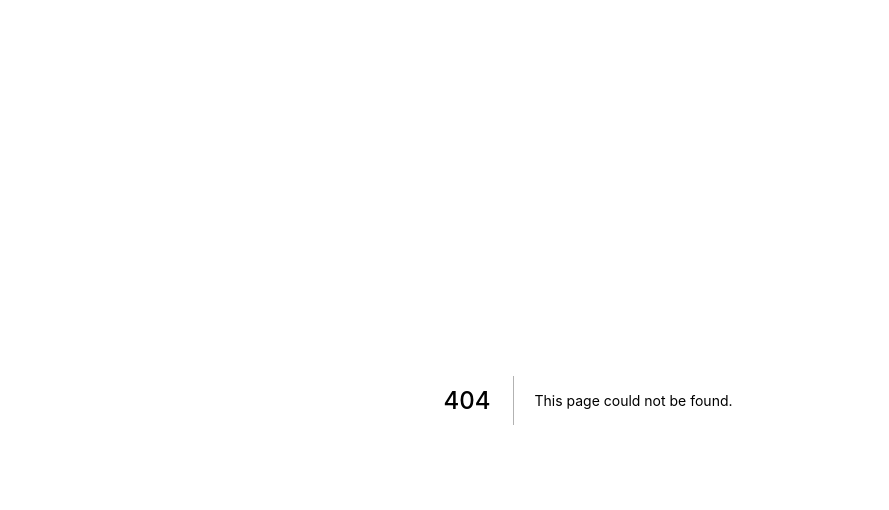
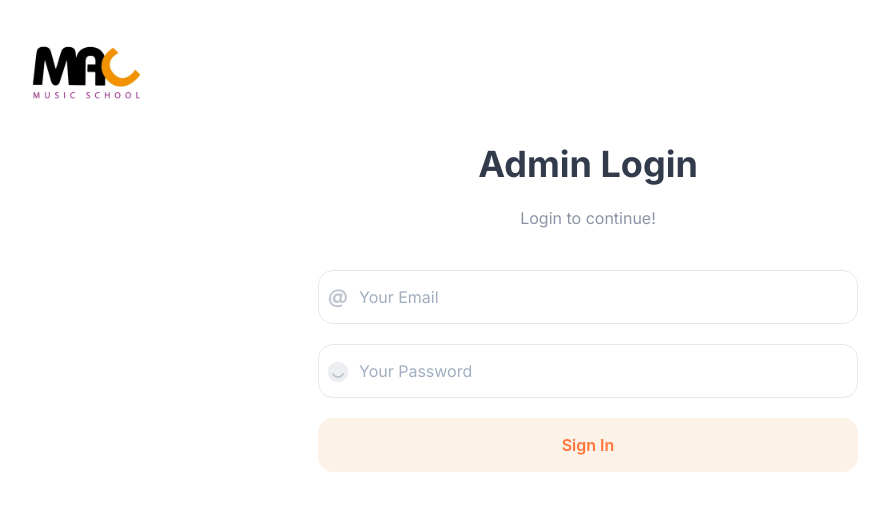
Before and after one commit to jacquesikot/mac-music-school-admin, a Next.js app: page /login in a window 1280 px wide. Before the commit this address had no page. Shown: the top 510 px of the page, without its empty margins (52-941 px from the left). Built offline with nearby package versions, Linux system fonts and the light colour scheme.

Commit message:
feat: add authentication for dashboard

```diff
--- /dev/null
+++ b/src/firebase/auth.js
@@ -0,0 +1,15 @@
+import firebase from 'firebase/app';
+
+const signInUser = async (email, password) => {
+  const signedUser = await firebase
+    .auth()
+    .signInWithEmailAndPassword(email, password);
+  const user = signedUser.user;
+  return user;
+};
+
+const logOutUser = async () => {
+  await firebase.auth().signOut();
+};
+
+export { signInUser, logOutUser };
--- a/src/firebase/index.js
+++ b/src/firebase/index.js
@@ -2,7 +2,7 @@ import firebase from 'firebase/app';
 import 'firebase/firestore';
 
 // Initialize Firebase
-const firebaseConfig = {
+export const firebaseConfig = {
   apiKey: 'AIzaSyDANGoJhNzp7i0WU1OeBXwrJYxZrHuPLYI',
   authDomain: 'mac-music-school-3bc4c.firebaseapp.com',
   projectId: 'mac-music-school-3bc4c',
--- a/src/pages/_app.js
+++ b/src/pages/_app.js
@@ -1,7 +1,13 @@
 import '../../styles/globals.css';
 import { ChakraProvider } from '@chakra-ui/react';
+import firebase from 'firebase/app';
+
+import { firebaseConfig } from '../firebase';
 
 function MyApp({ Component, pageProps }) {
+  if (firebase.apps.length === 0) {
+    firebase.initializeApp(firebaseConfig);
+  }
   return (
     <ChakraProvider>
       <Component {...pageProps} />
--- /dev/null
+++ b/src/pages/login.js
@@ -0,0 +1,173 @@
+/* eslint-disable react/no-children-prop */
+import React, { useEffect, useState } from 'react';
+import Head from 'next/head';
+import Image from 'next/image';
+import {
+  Flex,
+  Spacer,
+  Center,
+  Text,
+  Button,
+  Heading,
+  Spinner,
+  Stack,
+  InputGroup,
+  InputLeftElement,
+  Input,
+  useToast,
+} from '@chakra-ui/react';
+import { Formik } from 'formik';
+import * as yup from 'yup';
+
+import Logo from '../assets/macLogo.png';
+import FormIcon from '../svgs/FormIcon';
+import EmailIcon from '../svgs/EmailIcon';
+import { signInUser } from '../firebase/auth';
+
+const formWidth = {
+  base: '100%',
+  md: '100%',
+  lg: 540,
+};
+
+function Login() {
+  const [loading, setLoading] = useState(false);
+
+  const toast = useToast();
+
+  const LoginSchema = yup.object().shape({
+    email: yup
+      .string()
+      .email('Email must be a valid email')
+      .required('Email is required to login'),
+    password: yup.string().required('Password is required to login'),
+  });
+
+  const handleSubmit = async (values) => {
+    try {
+      setLoading(true);
+
+      await signInUser(values.email, values.password);
+
+      setLoading(false);
+
+      toast({
+        title: 'Authentication',
+        description: 'Login successful',
+        status: 'success',
+        duration: 3000,
+        isClosable: true,
+        position: 'top',
+      });
+    } catch (error) {
+      setLoading(false);
+
+      console.log(error);
+
+      return toast({
+        title: 'Authentication',
+        description: 'Error logging in, try again..',
+        status: 'error',
+        duration: 3000,
+        isClosable: true,
+        position: 'top',
+      });
+    }
+  };
+  return (
+    <>
+      <Head>
+        <title>Login</title>
+        <link rel="icon" href="/favicon.ico" />
+      </Head>
+
+      <Flex marginLeft={{ base: 10, md: 10, lg: 20, xl: 20 }} marginTop={10}>
+        <Image src={Logo} alt="Mac music school logo" width={116} height={63} />
+        <Spacer />
+      </Flex>
+
+      <Center
+        flexDirection="column"
+        marginTop={{ base: 10, md: 0, lg: 10 }}
+        marginBottom={50}
+      >
+        <Heading fontFamily="Inter" color="#323B4B">
+          Admin Login
+        </Heading>
+
+        <Text fontFamily="Inter" marginTop={5} color="#8A94A6">
+          Login to continue!
+        </Text>
+
+        <Formik
+          initialValues={{
+            email: '',
+            password: '',
+          }}
+          validationSchema={LoginSchema}
+          onSubmit={handleSubmit}
+        >
+          {({ errors, handleChange, handleSubmit, handleBlur }) => {
+            return (
+              <Stack
+                spacing={5}
+                marginTop={10}
+                onSubmit={handleSubmit}
+                width={{ base: '90%', md: 'auto', lg: 'auto' }}
+              >
+                <InputGroup flexDirection="column">
+                  <InputLeftElement marginTop={2} children={<EmailIcon />} />
+                  <Input
+                    fontFamily="Inter"
+                    type="email"
+                    placeholder="Your Email"
+                    width={formWidth}
+                    height={54}
+                    borderRadius={15}
+                    onChange={handleChange('email')}
+                    onBlur={handleBlur('email')}
+                  />
+                  {errors.email && <Text color="#FF753A">{errors.email}</Text>}
+                </InputGroup>
+
+                <InputGroup flexDirection="column">
+                  <InputLeftElement marginTop={2} children={<FormIcon />} />
+                  <Input
+                    fontFamily="Inter"
+                    type="password"
+                    placeholder="Your Password"
+                    width={formWidth}
+                    height={54}
+                    borderRadius={15}
+                    onChange={handleChange('password')}
+                    onBlur={handleBlur('password')}
+                  />
+                  {errors.password && (
+                    <Text color="#FF753A">{errors.password}</Text>
+                  )}
+                </InputGroup>
+
+                <Button
+                  isLoading={loading}
+                  spinner={<Spinner color="#FCF2E8" />}
+                  width={{ base: '100%', md: '100%', lg: 540 }}
+                  height={54}
+                  borderRadius={15}
+                  marginTop={10}
+                  backgroundColor="#FCF2E8"
+                  textColor="#FF753A"
+                  _hover={{ bg: '#FF753A', textColor: '#FCF2E8' }}
+                  onClick={handleSubmit}
+                >
+                  Sign In
+                </Button>
+              </Stack>
+            );
+          }}
+        </Formik>
+      </Center>
+    </>
+  );
+}
+
+export default Login;
```
Also changed, not shown: src/pages/dashboard.js (added, +102 -0 lines), src/pages/index.js (+9 -12 lines).
